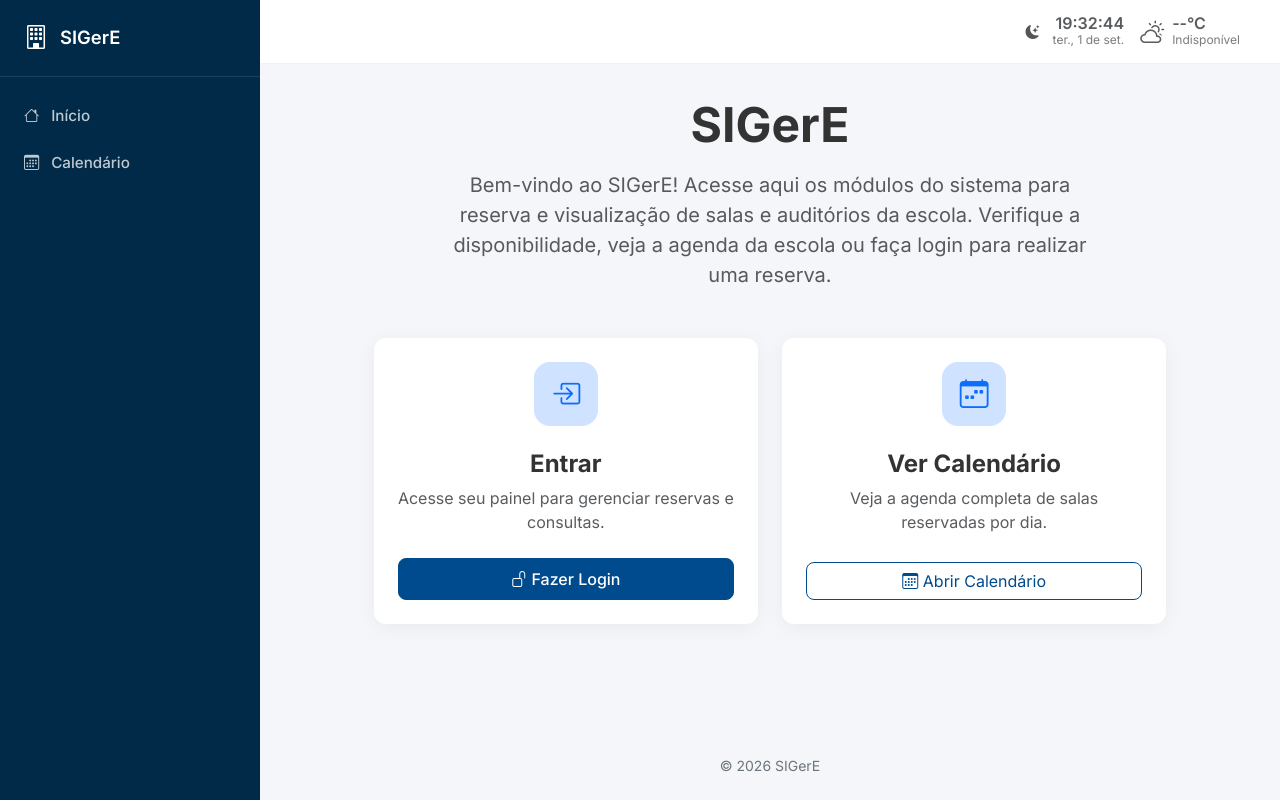
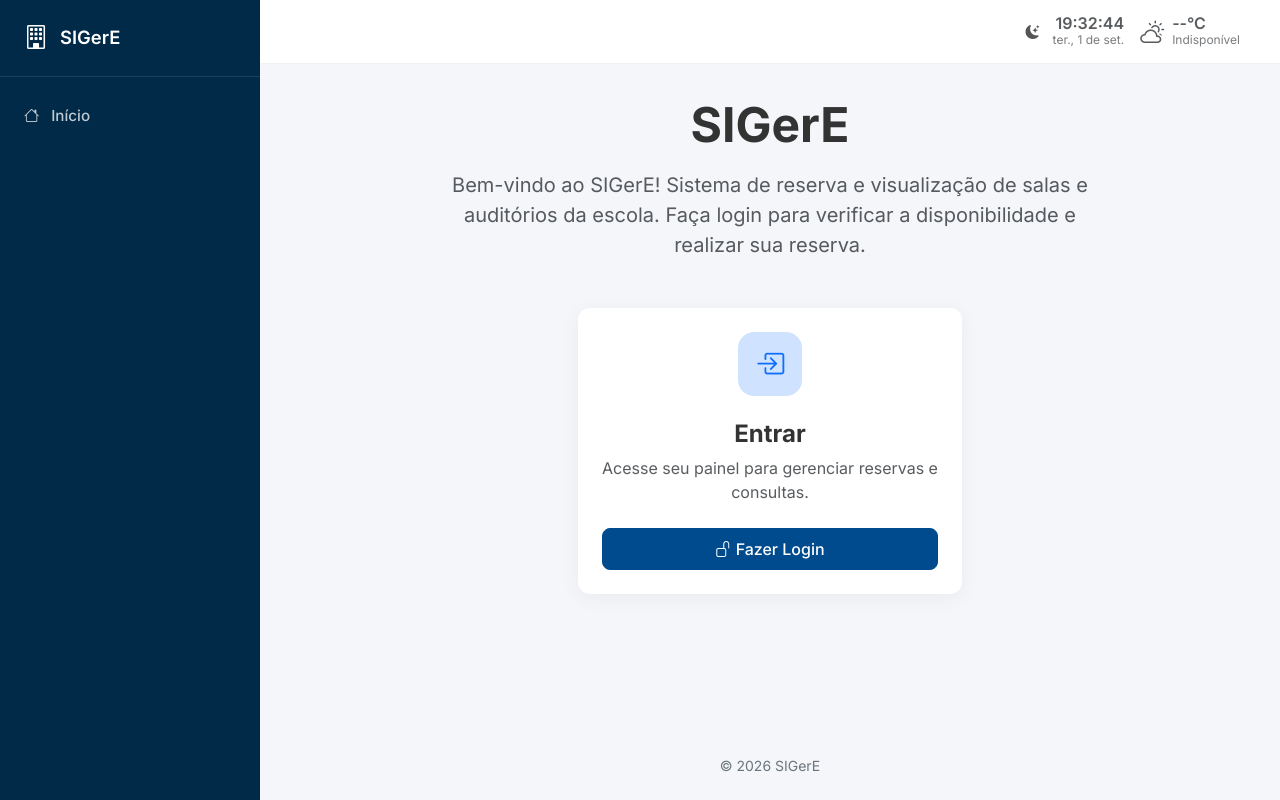
Before and after one commit to jmisturini/SIGerE, a Flask app: page / in a window 1280 px wide. Run offline with Flask 3, Linux system fonts and the light colour scheme.

Commit message:
Remoção do Calendário
Remoção do calendário da página inicial

```diff
--- a/templates/base.html
+++ b/templates/base.html
@@ -106,14 +106,10 @@
                 </li>
                 {% endif %}
                 {% else %}
+                {# Calendário removido do menu de visitantes: o schedule exige login #}
                 <li class="nav-item">
                     <a class="nav-link" href="{{ url_for('public.home') }}">
                         <i class="bi bi-house"></i> <span>Início</span>
-                    </a>
-                </li>
-                <li class="nav-item">
-                    <a class="nav-link" href="{{ url_for('schedule.view') }}">
-                        <i class="bi bi-calendar3"></i> <span>Calendário</span>
                     </a>
                 </li>
                 {% endif %}
--- a/templates/home.html
+++ b/templates/home.html
@@ -5,8 +5,8 @@
 <div class="page-header text-center mb-5">
     <h1 class="display-5 fw-bold mb-3">SIGerE</h1>
     <p class="lead text-muted col-lg-8 mx-auto">
-        Bem-vindo ao SIGerE! Acesse aqui os módulos do sistema para reserva e visualização de salas e auditórios da escola.
-        Verifique a disponibilidade, veja a agenda da escola ou faça login para realizar uma reserva.
+        Bem-vindo ao SIGerE! Sistema de reserva e visualização de salas e auditórios da escola.
+        Faça login para verificar a disponibilidade e realizar sua reserva.
     </p>
 </div>
 
@@ -21,21 +21,6 @@
                 <p class="text-muted mb-4">Acesse seu painel para gerenciar reservas e consultas.</p>
                 <a href="{{ url_for('auth.login') }}" class="btn btn-primary mt-auto w-100">
                     <i class="bi bi-unlock"></i> Fazer Login
-                </a>
-            </div>
-        </div>
-    </div>
-
-    <div class="col-md-6 col-lg-5 d-flex align-items-stretch">
-        <div class="card w-100 text-center hover-shadow border-0">
-            <div class="card-body d-flex flex-column justify-content-center align-items-center p-4">
-                <div class="feature-icon bg-primary-subtle text-primary mb-4">
-                    <i class="bi bi-calendar-week"></i>
-                </div>
-                <h4 class="fw-bold mb-2">Ver Calendário</h4>
-                <p class="text-muted mb-4">Veja a agenda completa de salas reservadas por dia.</p>
-                <a href="{{ url_for('schedule.view') }}" class="btn btn-outline-primary mt-auto w-100">
-                    <i class="bi bi-calendar3"></i> Abrir Calendário
                 </a>
             </div>
         </div>
```
